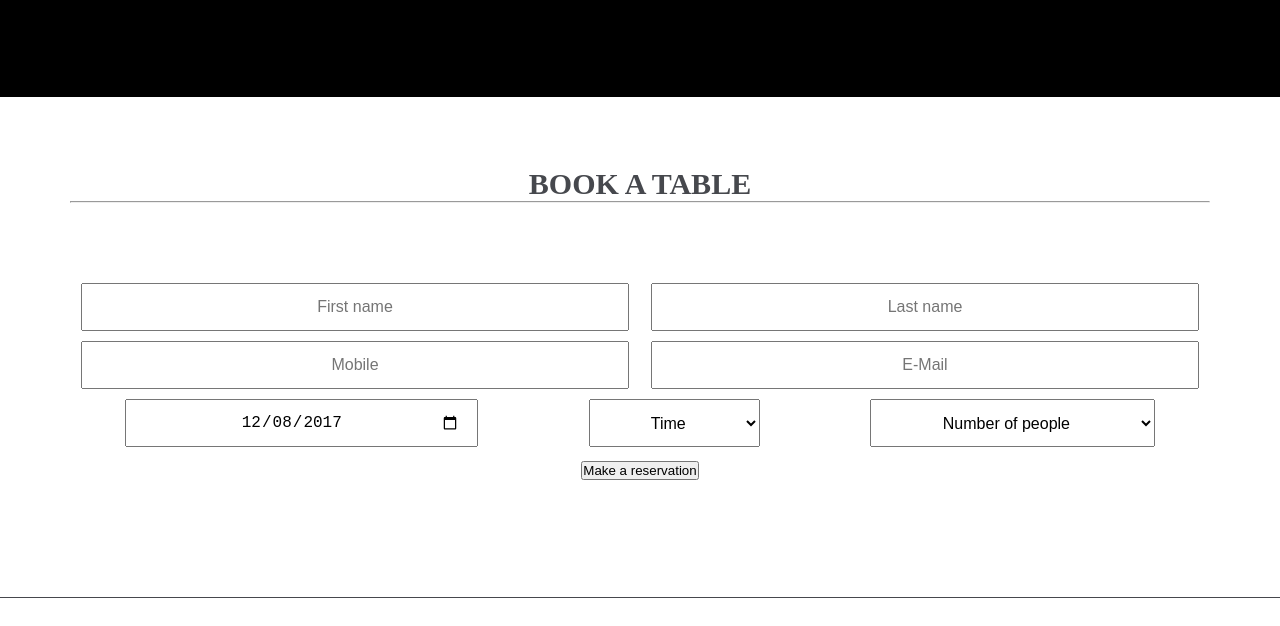
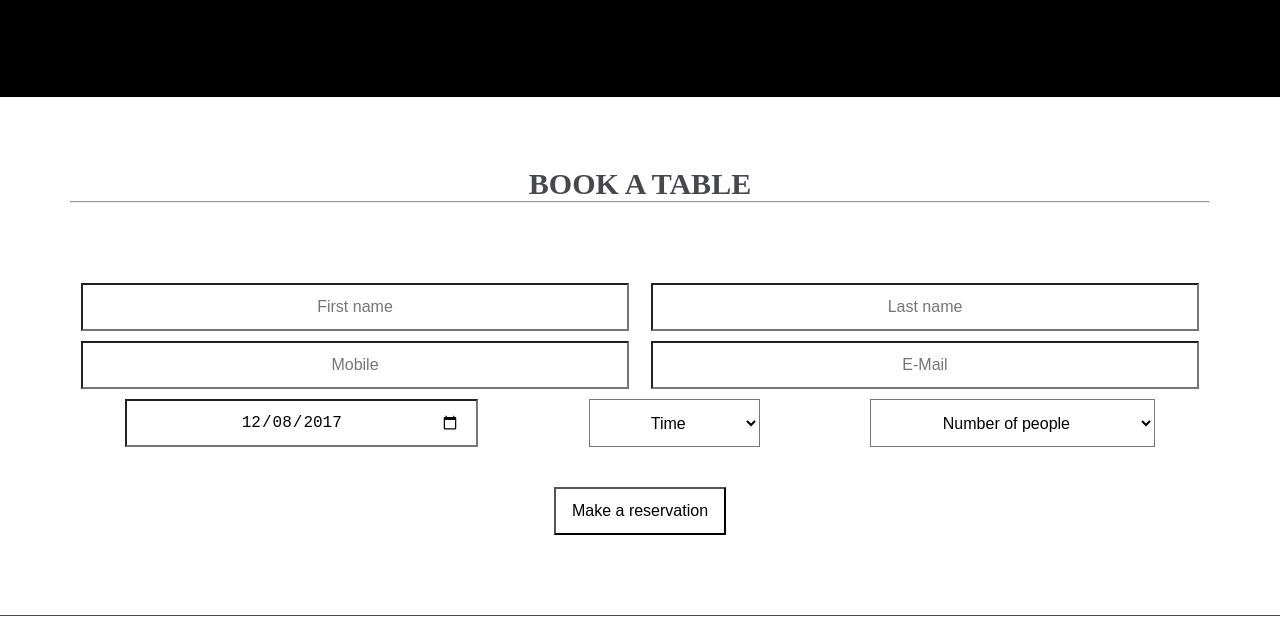
Before and after one commit to alokin95/Restaurant, a plain HTML site: page index.html in a window 1280 px wide. Shown: the part 4459-5085 px from the top of the page. Drawn offline with Linux system fonts and the light colour scheme; a web font is replaced by a local one.

```diff
--- a/css/main.css
+++ b/css/main.css
@@ -309,12 +309,17 @@
   margin-top: 80px;
 }
 
-input, select {
+input, select, button {
   text-align: center;
   padding: .8125em 1em .8125em;
   height: 3em;
   font-size: 1rem;
   margin-bottom: 10px;
+  background-color: white;
+}
+
+button {
+	margin-top:30px;
 }
 
 #map {
```
